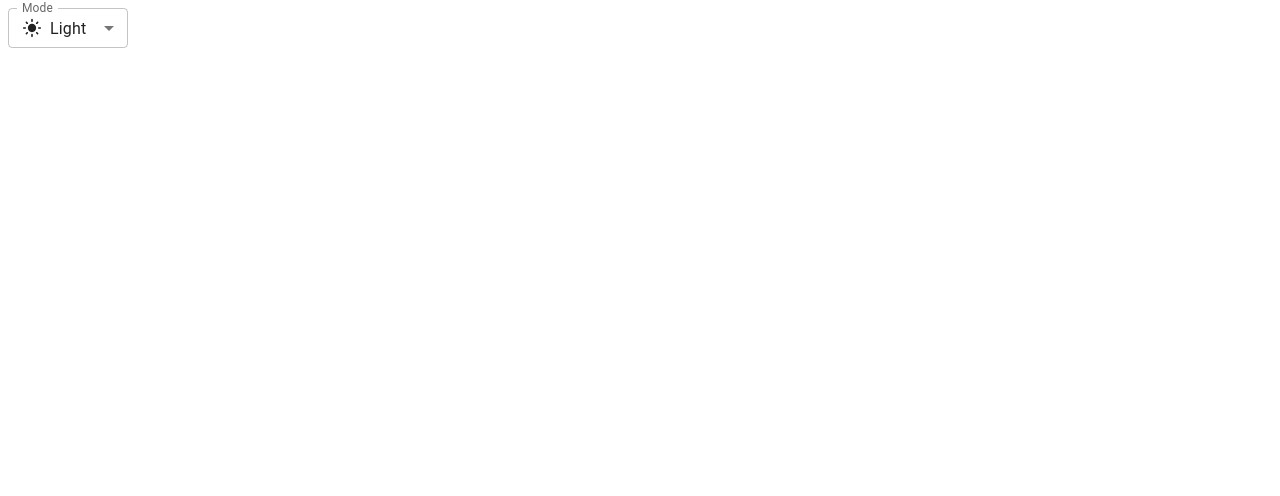
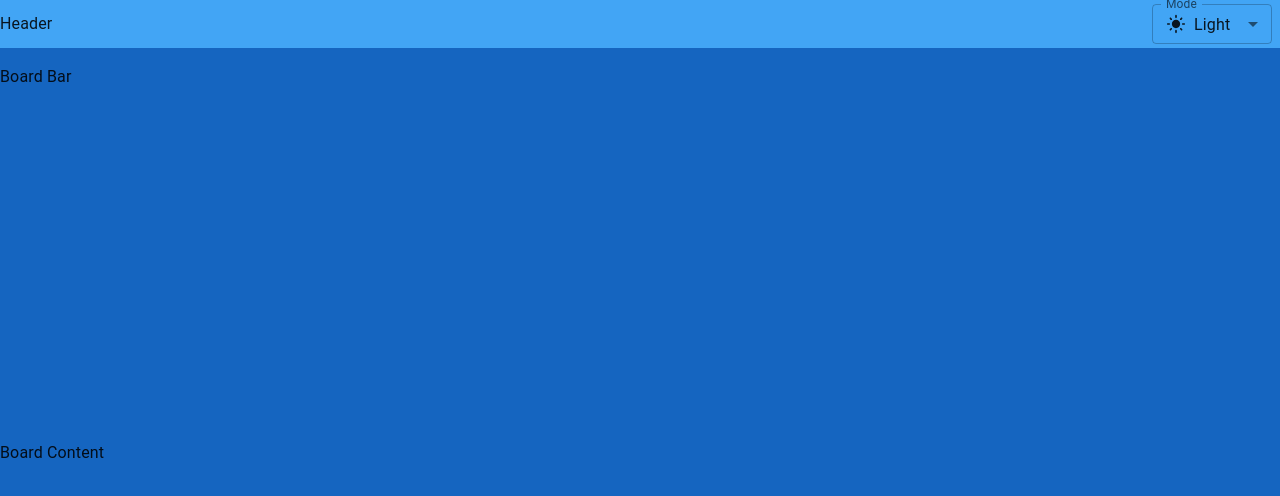
Before and after one commit to ChuHuy2208/trello-app, a React app: page / in a window 1280 px wide. Shown: the top 496 px of the page. Built offline with nearby package versions, Linux system fonts and the light colour scheme; the HTML template or start-up script is replaced by a standard one.

Commit message:
basic-layout

```diff
--- a/src/App.jsx
+++ b/src/App.jsx
@@ -7,6 +7,8 @@
 import DarkModeOutlinedIcon from '@mui/icons-material/DarkModeOutlined'
 import SettingsBrightnessIcon from '@mui/icons-material/SettingsBrightness'
 import Box from '@mui/material/Box'
+import Container from '@mui/material/Container'
+
 
 function ModeSelect() {
   // const [age, setAge] = React.useState('')
@@ -52,9 +54,39 @@
 
 function App() {
   return (
-    <>
-      <ModeSelect />
-    </>
+    <Container disableGutters maxWidth={false} sx={{ height: '100vh' }}>
+      <Box sx={{
+        bgcolor: 'primary.light',
+        width: '100%',
+        height: (theme) => theme.trelloCustoms.appBarHeight,
+        display: 'flex',
+        alignItems: 'center',
+        justifyContent: 'space-between'
+      }}>
+        Header
+        <ModeSelect />
+      </Box>
+
+      <Box sx={{
+        bgcolor: 'primary.dark',
+        width: '100%',
+        height: (theme) => theme.trelloCustoms.boardBarHeight,
+        display: 'flex',
+        alignItems: 'center',
+        justifyContent: 'space-between'
+      }}>
+        Board Bar
+      </Box>
+
+      <Box sx={{
+        height: (theme) => `calc(100vh - ${theme.trelloCustoms.appBarHeight} - ${theme.trelloCustoms.boardBarHeight})`,
+        display: 'flex',
+        alignItems: 'center',
+        bgcolor: 'primary.dark'
+      }}>
+        Board Content
+      </Box>
+    </Container>
   )
 }
 
--- a/src/main.jsx
+++ b/src/main.jsx
@@ -2,7 +2,7 @@
 import { createRoot } from 'react-dom/client'
 import App from './App.jsx'
 import { Experimental_CssVarsProvider as CssVarsProvider } from '@mui/material/styles';
-import theme from '../theme.js'
+import theme from './theme.js'
 import CssBaseline from '@mui/material/CssBaseline'
 
 createRoot(document.getElementById('root')).render(
--- a/theme.js
+++ b/src/theme.js
@@ -2,6 +2,10 @@
 
 // Create a theme instance.
 const theme = extendTheme({
+  trelloCustoms: {
+    appBarHeight: '48px',
+    boardBarHeight: '58px'
+  },
   colorSchemes: {
     light: {
       palette: {
```
